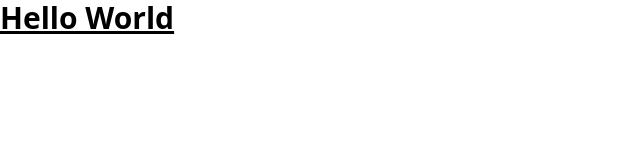
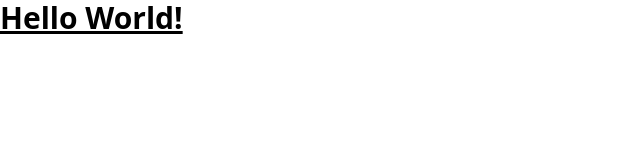
Before and after one commit to THAMITHA/DevTinder, a React (Vite) app: page / in a window 1280 px wide. Shown: the top 160 px of the page, without its empty margins (0-640 px from the left). Built offline with nearby package versions, Linux system fonts and the light colour scheme.

Commit message:
update changes

```diff
--- a/package.json
+++ b/package.json
@@ -19,6 +19,7 @@
     "@types/react-dom": "^19.1.2",
     "@vitejs/plugin-react": "^4.4.1",
     "autoprefixer": "^10.4.21",
+    "daisyui": "^5.0.42",
     "eslint": "^9.25.0",
     "eslint-plugin-react-hooks": "^5.2.0",
     "eslint-plugin-react-refresh": "^0.4.19",
--- a/src/App.jsx
+++ b/src/App.jsx
@@ -2,7 +2,7 @@
 
   return (
     <>
-      <h1 className="text-3xl font-bold underline">Hello World</h1>
+      <h1 className="text-3xl font-bold underline">Hello World!</h1>
     </>
   )
 }
```
Also changed, not shown: 1 other file (tests, documents, lock files or other folders).
